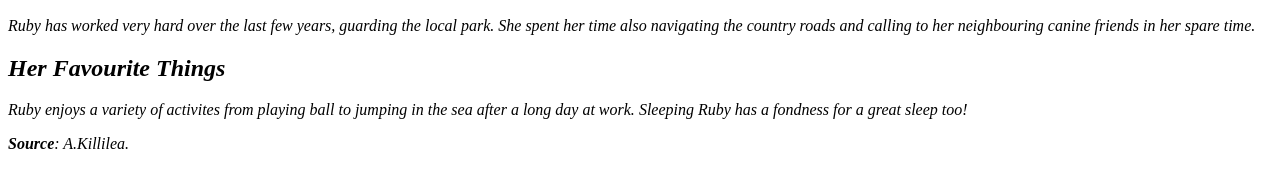
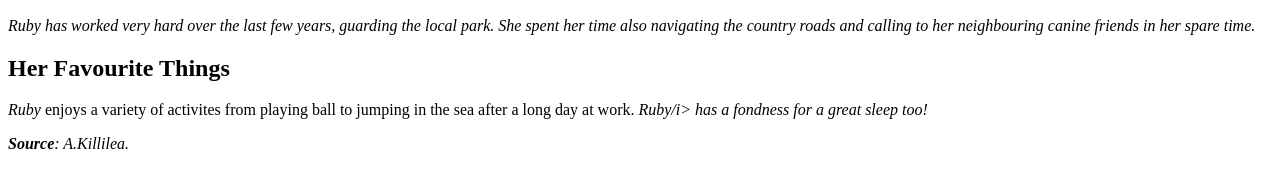
Before and after one commit to AislingKillilea/AislingKillilea.github.io, a plain HTML site: page exercises/page_5.html in a window 1280 px wide. Shown: the part 195-382 px from the top of the page. Drawn offline with Linux system fonts and the light colour scheme.

Commit message:
Update page_5.html

```diff
--- a/exercises/page_5.html
+++ b/exercises/page_5.html
@@ -17,10 +17,10 @@
 <p><i>Where it all began</i> Ruby was born in 2009 on a lovely summer's morning in August. She had lots of siblings to play with before she came to her ever home in, Maree. </p>
 
 <h2>Her home, Maree</h2>
-<p><i>Ruby has worked very hard over the last few years, guarding the local park.  <i>She spent her time also navigating the country roads and calling to her neighbouring canine friends in her spare time. </i></p>
+<p><i>Ruby</> has worked very hard over the last few years, guarding the local park.  She spent her time also navigating the country roads and calling to her neighbouring canine friends in her spare time. </i></p>
 
 <h2>Her Favourite Things</h2>
-<p>Ruby enjoys a variety of activites from playing ball to jumping in the sea after a long day at work.  <i>Sleeping</i> Ruby has a fondness for a great sleep too! </p>
+    <p><i>Ruby</i> enjoys a variety of activites from playing ball to jumping in the sea after a long day at work.  <i>Ruby/i> has a fondness for a great sleep too! </p>
 
 
 <p><b>Source</b>: <i>A.Killilea</i>.</p>
```
